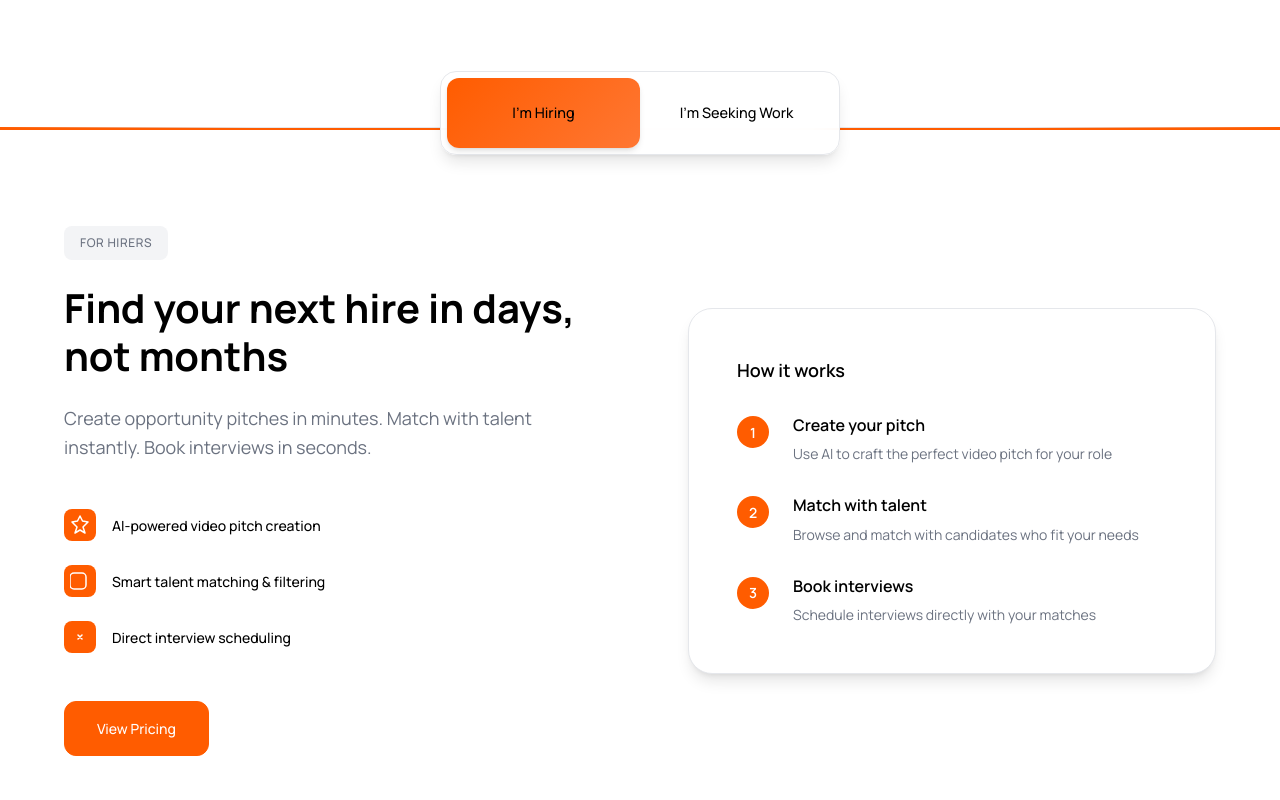
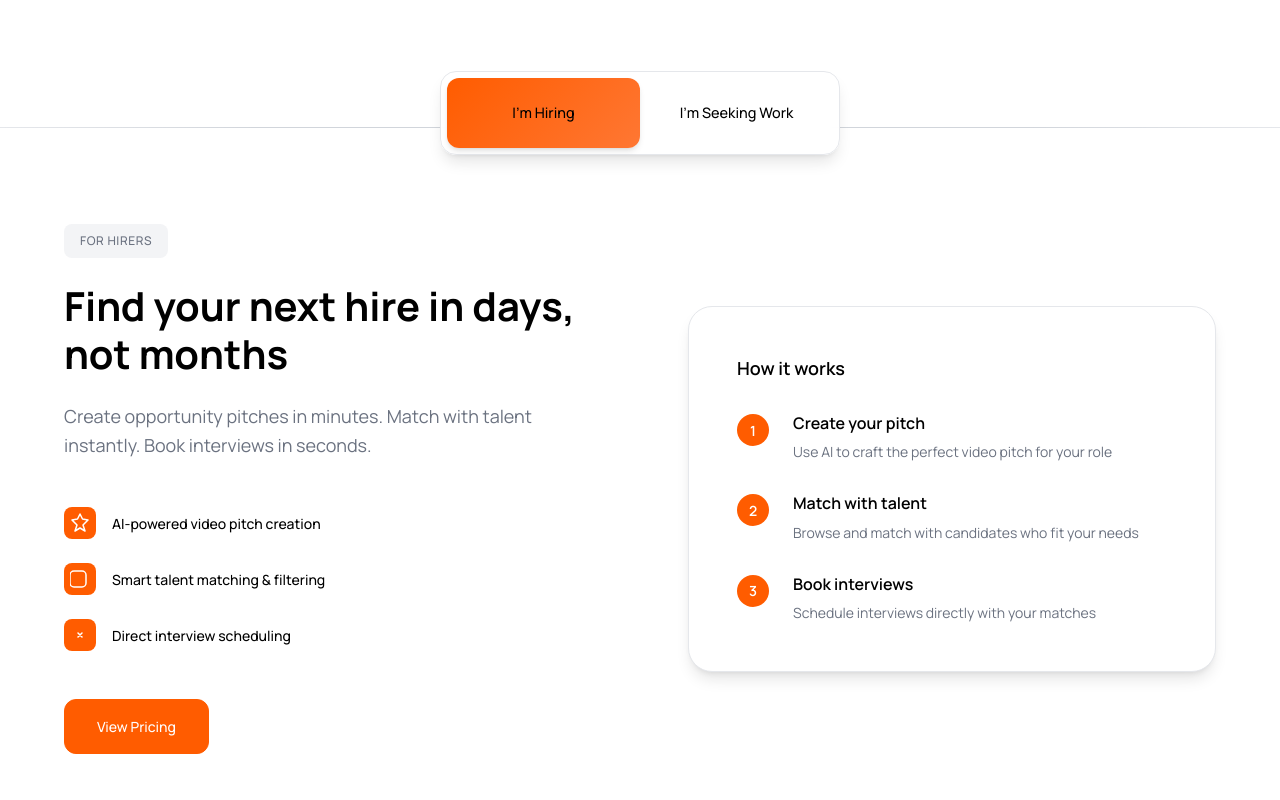
Before and after one commit to zyrantem/riser-website, a plain HTML site: page index2.html in a window 1280 px wide. Shown: the part 780-1580 px from the top of the page. Drawn offline with Linux system fonts and the light colour scheme.

Commit message:
Fix border: change to subtle grey instead of bold orange

```diff
--- a/styles2.css
+++ b/styles2.css
@@ -460,18 +460,18 @@ p {
 
 /* Hirers content styling */
 .hirers-content .section-light {
-    border-top: 3px solid var(--primary);
+    border-top: 1px solid var(--gray-200);
     position: relative;
 }
 
 .hirers-content .section-light::before {
     content: '';
     position: absolute;
-    top: -3px;
+    top: -1px;
     left: 0;
     right: 0;
     height: 1px;
-    background: linear-gradient(90deg, transparent 0%, var(--gray-200) 20%, var(--gray-200) 80%, transparent 100%);
+    background: linear-gradient(90deg, transparent 0%, var(--gray-300) 20%, var(--gray-300) 80%, transparent 100%);
 }
 
 /* Hirers-only content (pricing) */
```
